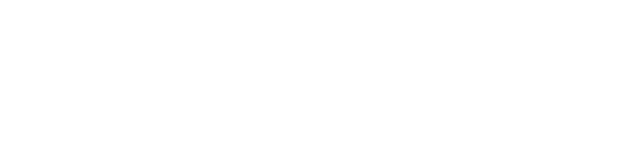
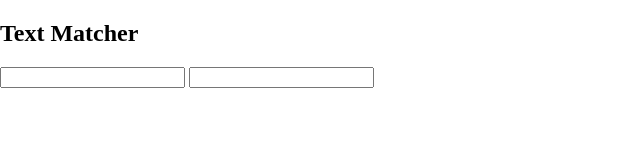
Before and after one commit to SuhasDhawale/text-matcher, a plain HTML site: page index.html in a window 1280 px wide. Shown: the whole page, without its empty margins (0-640 px from the left). Drawn offline with Linux system fonts and the light colour scheme.

Commit message:
added containers

```diff
--- a/index.html
+++ b/index.html
@@ -1,12 +1,24 @@
 <!DOCTYPE html>
 <html lang="en">
+
 <head>
     <meta charset="UTF-8">
     <meta name="viewport" content="width=device-width, initial-scale=1.0">
     <title>Document</title>
     <link rel="stylesheet" href="index.css">
 </head>
+
 <body>
+    <div class="container">
+        <h2 class="heading">Text Matcher</h2>
+        <div class="text-container">
+            <input type="text" class="input-text" id="input1" onkeyup="compareText()" />
+            <input type="text" class="input-text" id="input2" onkeyup="compareText()" />
+        </div>
+        <p class="result" id="match-result">
 
+        </p>
+    </div>
 </body>
+
 </html>
```
